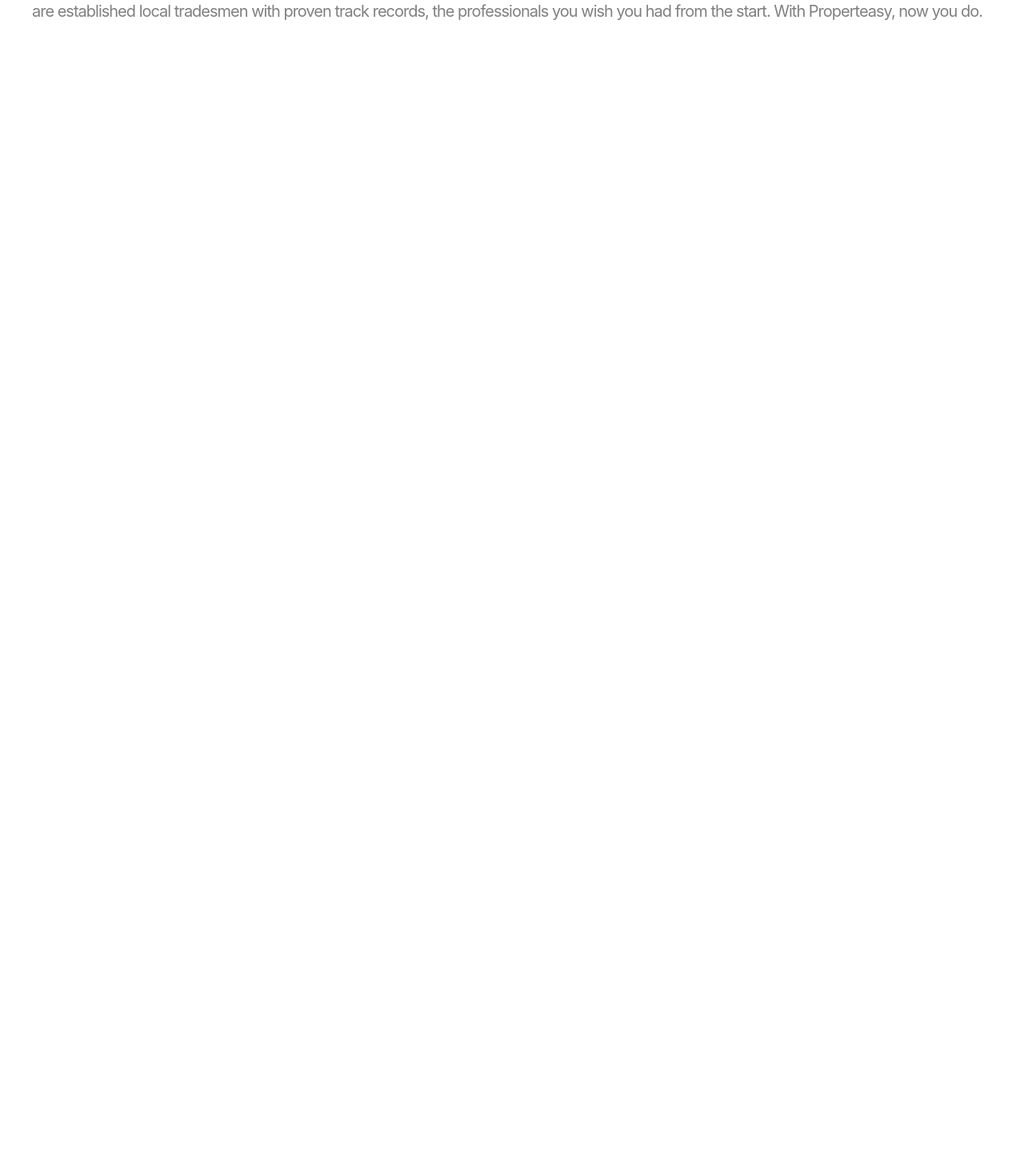
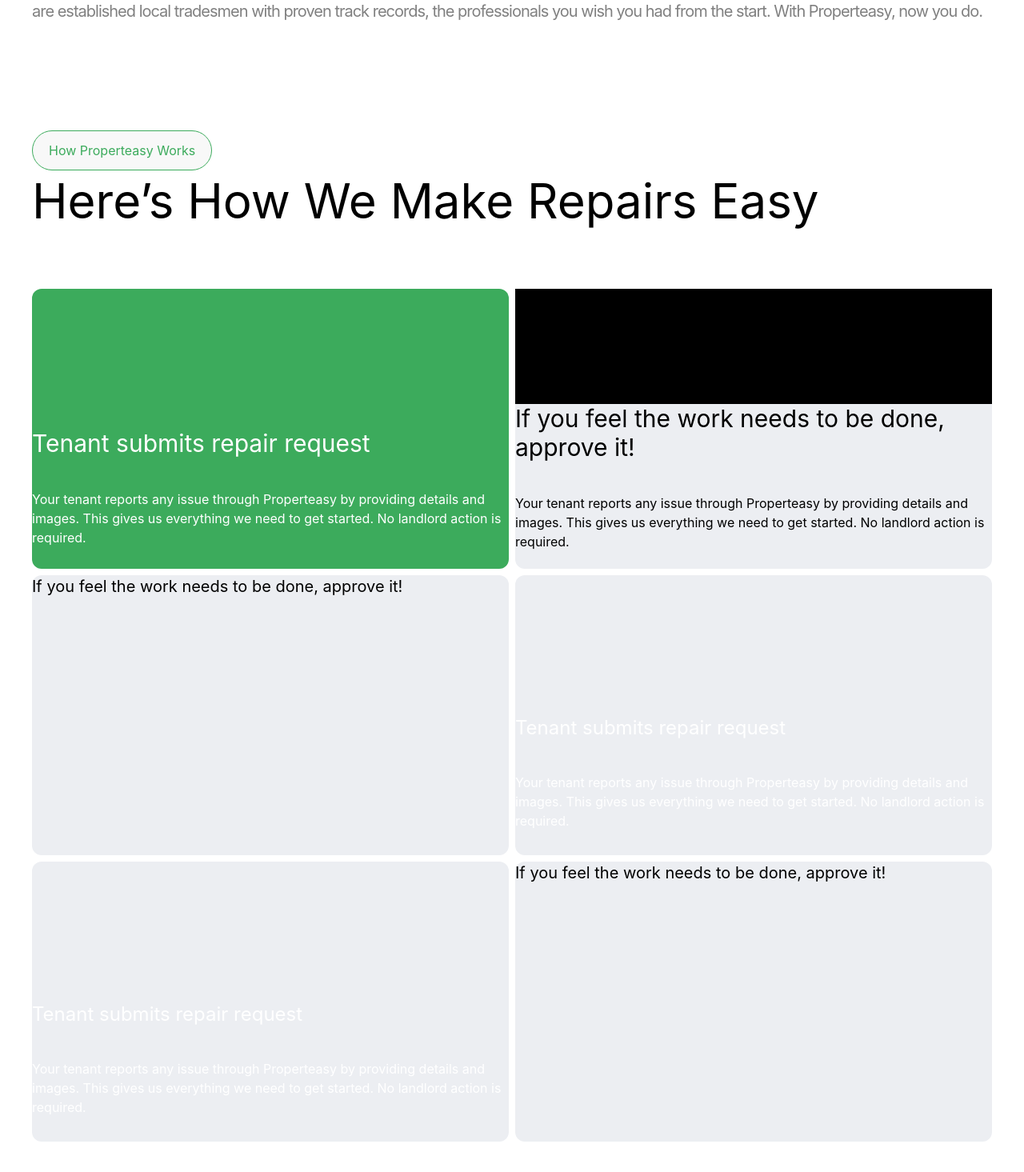
Before and after one commit to muzamil-rashdi/My-Landing-page, a React (Create React App) app: page / in a window 1280 px wide. Shown: the part 2260-3725 px from the top of the page at 80% size. Before the commit the page ends 2383 px from the top, so only its background shows below. Built offline with nearby package versions, Linux system fonts and the light colour scheme.

Commit message:
ProperteasyWorks

```diff
--- a/src/App.js
+++ b/src/App.js
@@ -5,6 +5,7 @@
 import Hero from "./components/Heros";
 import PropertyMaintenance from "./components/PropertyMaintenance";
 import RepairManagemen from "./components/RepairManagement";
+import ProperteasyWorks from "./components/ProperteasyWorks";
 function App() {
   return (
         <>
@@ -13,7 +14,9 @@
         <Hero />
         <PropertyMaintenance/>
         <RepairManagemen/>
+        <ProperteasyWorks/>
         </div>
+
         </>
   );
 }
--- /dev/null
+++ b/src/components/ProperteasyWorks.jsx
@@ -0,0 +1,66 @@
+import React from "react";
+import RoundButton from "./common/RoundButton";
+const ProperteasyWorks = () => {
+  return (
+    <>
+
+    <section className="my-20">
+    <RoundButton text={"How Properteasy Works"}/>
+       <h1 className="text-3xl md:text-6xl mt-2 md:mt-">
+        Here’s How We Make Repairs Easy
+         </h1>
+         <div className="flex flex-col w-full h-full mt-20 gap-2">
+
+            <div className=" flex flex-col sm:flex-row w-full f-full gap-2 md:h-[350px]">
+                <div className=" text-white flex-1 bg-[#3CAB5C]  rounded-xl flex flex-col">
+                    <div className="flex-1"></div>
+                    <div className="flex-1 flex flex-col gap-10">
+                    <h2 className="text-3xl ">Tenant submits repair request</h2>
+                    <p className="">Your tenant reports any issue through Properteasy by providing details and images. This gives us everything we need to get started. No landlord action is required.</p>
+                    </div>
+                </div>
+                <div className="flex-1 md:flex-2 bg-[#ECEEF2] rounded-xl flex flex-col">
+                    <div className="flex-2 bg-black min-h-[18vh]"></div>
+                     <div className="flex-1 flex flex-col gap-10">
+                   <h2 className="text-3xl">If you feel the work needs to be done, approve it!</h2>
+                    <p className="">Your tenant reports any issue through Properteasy by providing details and images. This gives us everything we need to get started. No landlord action is required.</p>
+                    </div>
+                </div>
+            </div>
+
+            <div className="flex flex-col sm:flex-row w-full f-full gap-2 h-[350px]">
+
+                <div className="flex-1 md:flex-2 bg-[#ECEEF2] rounded-xl">
+                    <h2 className="text-xl">If you feel the work needs to be done, approve it!</h2>
+                </div>
+                     <div className=" text-white flex-1 bg-[#ECEEF2]  rounded-xl flex flex-col">
+                    <div className="flex-1"></div>
+                    <div className="flex-1 flex flex-col gap-10">
+                    <h2 className="text-2xl ">Tenant submits repair request</h2>
+                    <p className="">Your tenant reports any issue through Properteasy by providing details and images. This gives us everything we need to get started. No landlord action is required.</p>
+                    </div>
+                </div>
+            </div>
+
+            <div className="flex flex-col sm:flex-row w-full f-full gap-2 h-[350px]">
+                <div className=" text-white flex-1 bg-[#ECEEF2]  rounded-xl flex flex-col">
+                    <div className="flex-1"></div>
+                    <div className="flex-1 flex flex-col gap-10">
+                    <h2 className="text-2xl ">Tenant submits repair request</h2>
+                    <p className="">Your tenant reports any issue through Properteasy by providing details and images. This gives us everything we need to get started. No landlord action is required.</p>
+                    </div>
+                </div>
+                <div className="flex-1 bg-[#ECEEF2] rounded-xl">
+                    <h2 className="text-xl">If you feel the work needs to be done, approve it!</h2>
+                </div>
+            </div>
+
+         </div>
+
+
+    </section>
+    </>
+  );
+};
+
+export default ProperteasyWorks;
```
